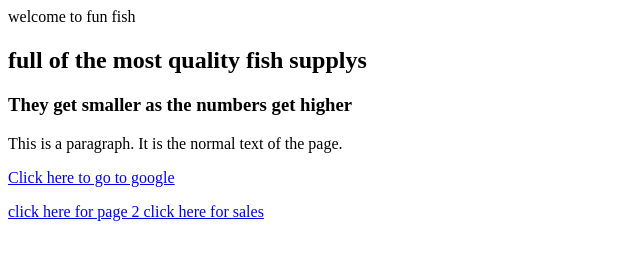
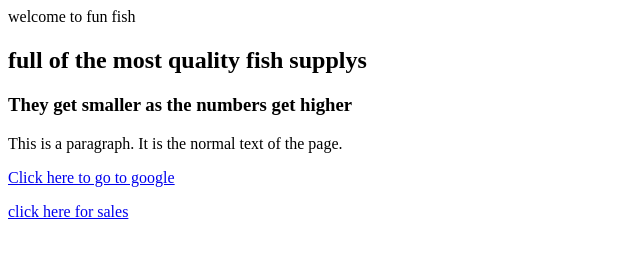
Before and after one commit to cooperisawesome/cooperisawesome.github.io, a plain HTML site: page index.html in a window 1280 px wide. Shown: the whole page, without its empty margins (0-640 px from the left). Drawn offline with Linux system fonts and the light colour scheme.

Commit message:
Update index.html

```diff
--- a/index.html
+++ b/index.html
@@ -9,5 +9,4 @@
   <p>Click here to go to google</p>
 </a>
 <a href="second page.html">
-  <p> click here for page 2
-    click here for sales
+  <p> click here for sales
```
